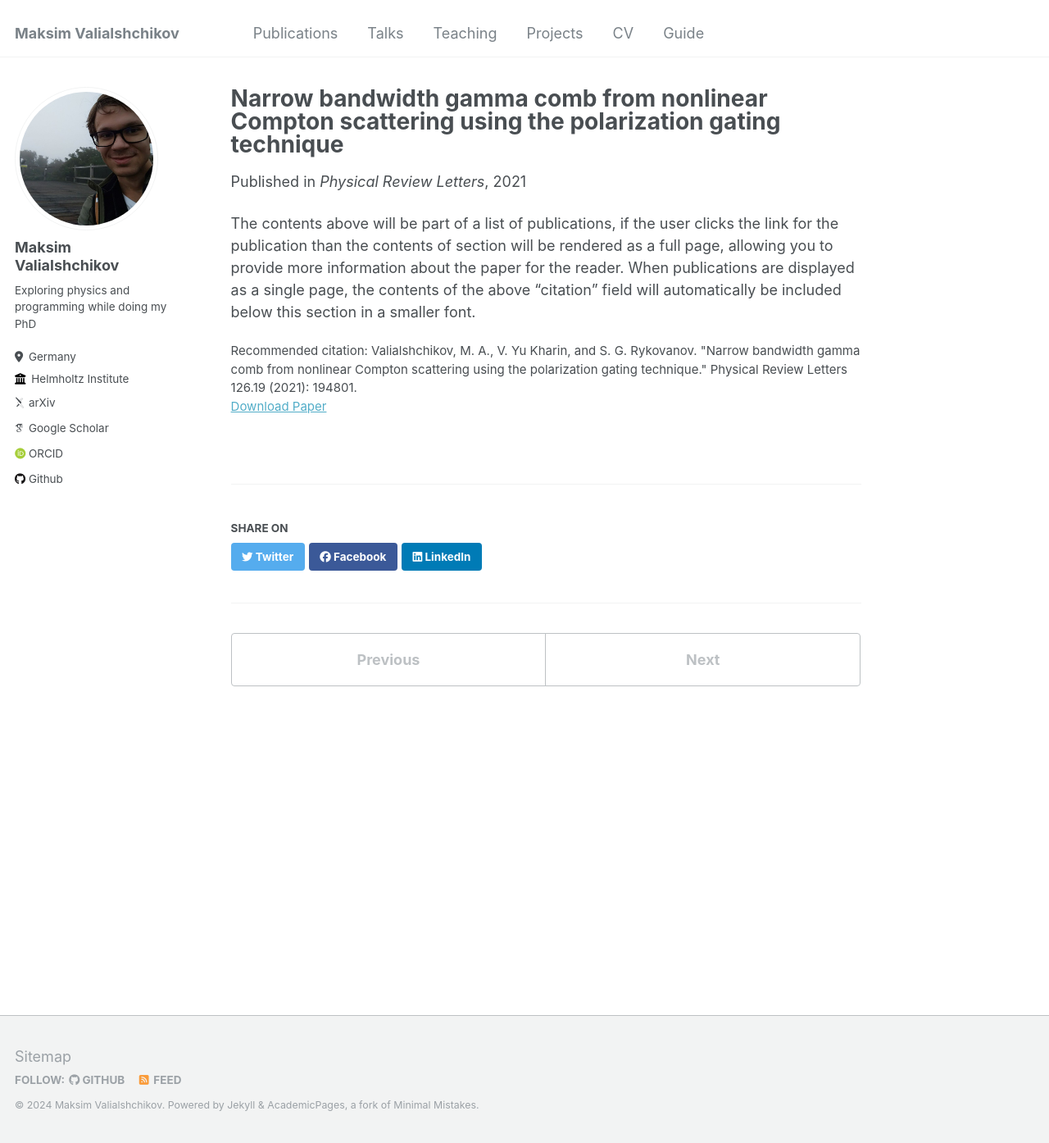
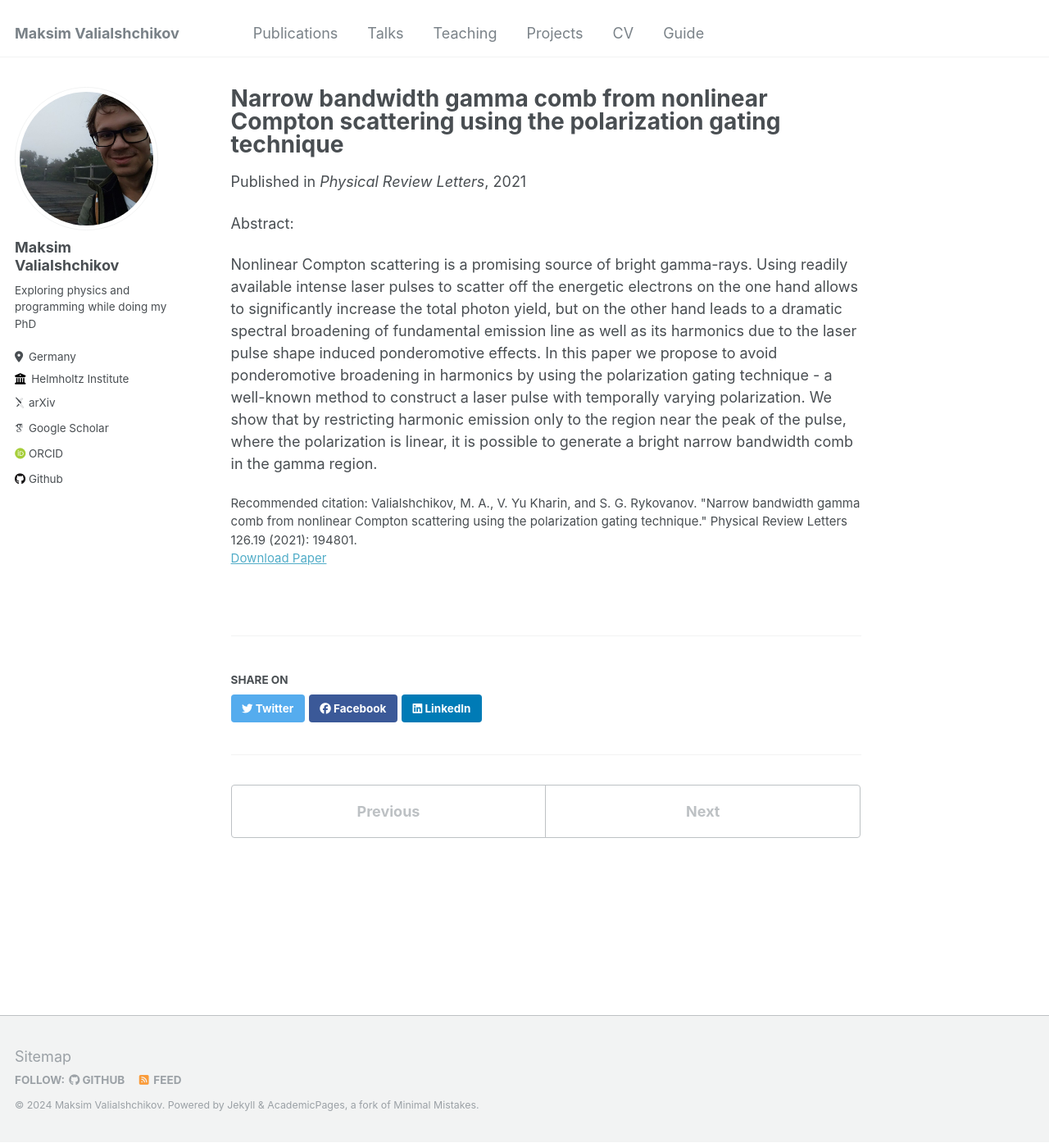
Before and after one commit to maxbalrog/maxbalrog.github.io, a Jekyll site: the page built from _publications/2021-polarization-gating.md, in a window 1280 px wide and 1394 px high. Shown: the whole window at 82% size. Built offline with Jekyll 4.4.1, drawn with Linux system fonts in a browser that asks for light colours; some web fonts are replaced.

Commit message:
Add test paper info

```diff
--- a/_publications/2021-polarization-gating.md
+++ b/_publications/2021-polarization-gating.md
@@ -2,11 +2,13 @@
 title: "Narrow bandwidth gamma comb from nonlinear Compton scattering using the polarization gating technique"
 collection: publications
 permalink: /publication/2021-polarization-gating
-excerpt: 'This paper is about the number 1. The number 2 is left for future work.'
+excerpt: 'In this paper we suggest to use polarization gating to compensate ponderomotive broadening and produce narrow harmonics in the Compton spectrum.'
 date: 2021-01-01
 venue: 'Physical Review Letters'
 paperurl: 'https://journals.aps.org/prl/abstract/10.1103/PhysRevLett.126.194801'
 citation: 'Valialshchikov, M. A., V. Yu Kharin, and S. G. Rykovanov. "Narrow bandwidth gamma comb from nonlinear Compton scattering using the polarization gating technique." Physical Review Letters 126.19 (2021): 194801.'
 ---
 
-The contents above will be part of a list of publications, if the user clicks the link for the publication than the contents of section will be rendered as a full page, allowing you to provide more information about the paper for the reader. When publications are displayed as a single page, the contents of the above "citation" field will automatically be included below this section in a smaller font.
+Abstract:
+
+Nonlinear Compton scattering is a promising source of bright gamma-rays. Using readily available intense laser pulses to scatter off the energetic electrons on the one hand allows to significantly increase the total photon yield, but on the other hand leads to a dramatic spectral broadening of fundamental emission line as well as its harmonics due to the laser pulse shape induced ponderomotive effects. In this paper we propose to avoid ponderomotive broadening in harmonics by using the polarization gating technique - a well-known method to construct a laser pulse with temporally varying polarization. We show that by restricting harmonic emission only to the region near the peak of the pulse, where the polarization is linear, it is possible to generate a bright narrow bandwidth comb in the gamma region.
```
